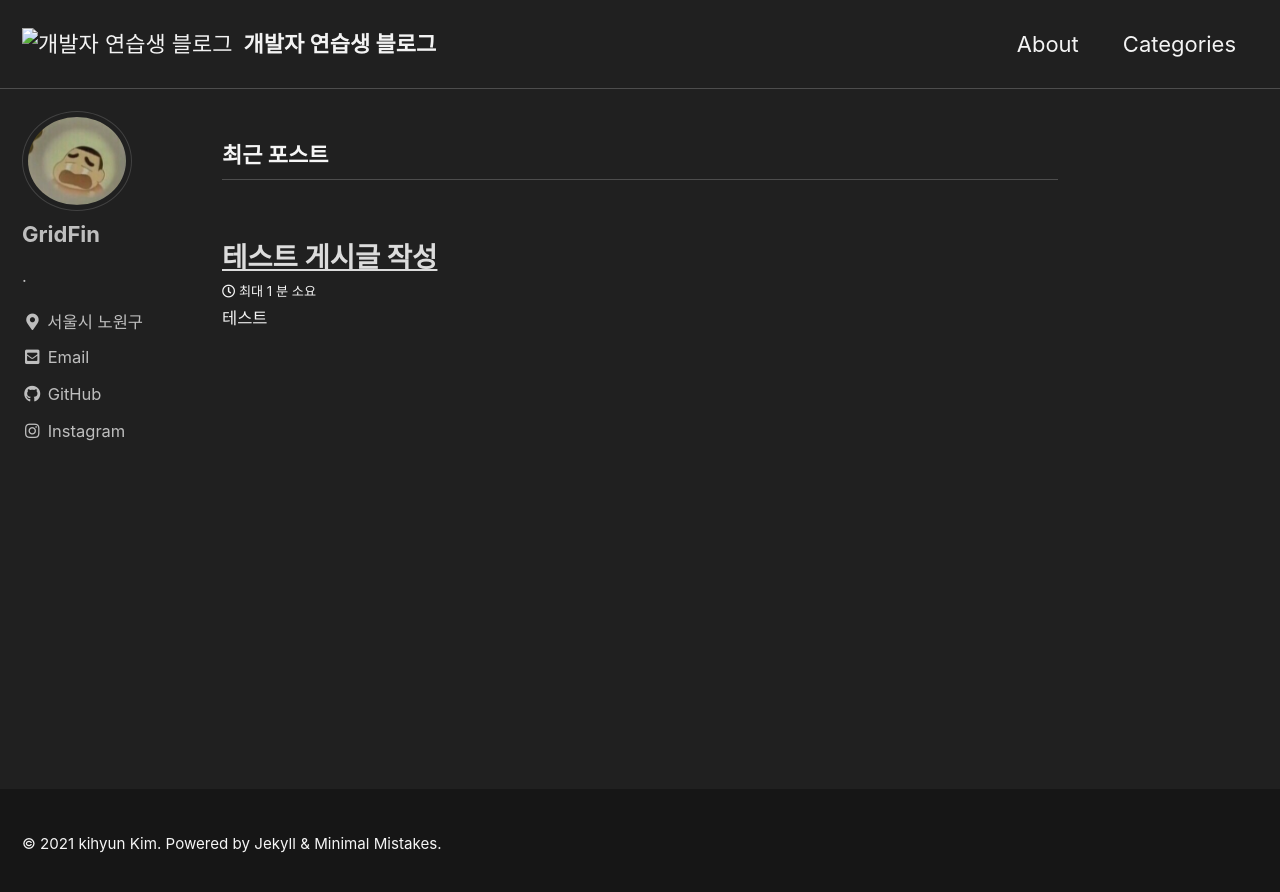
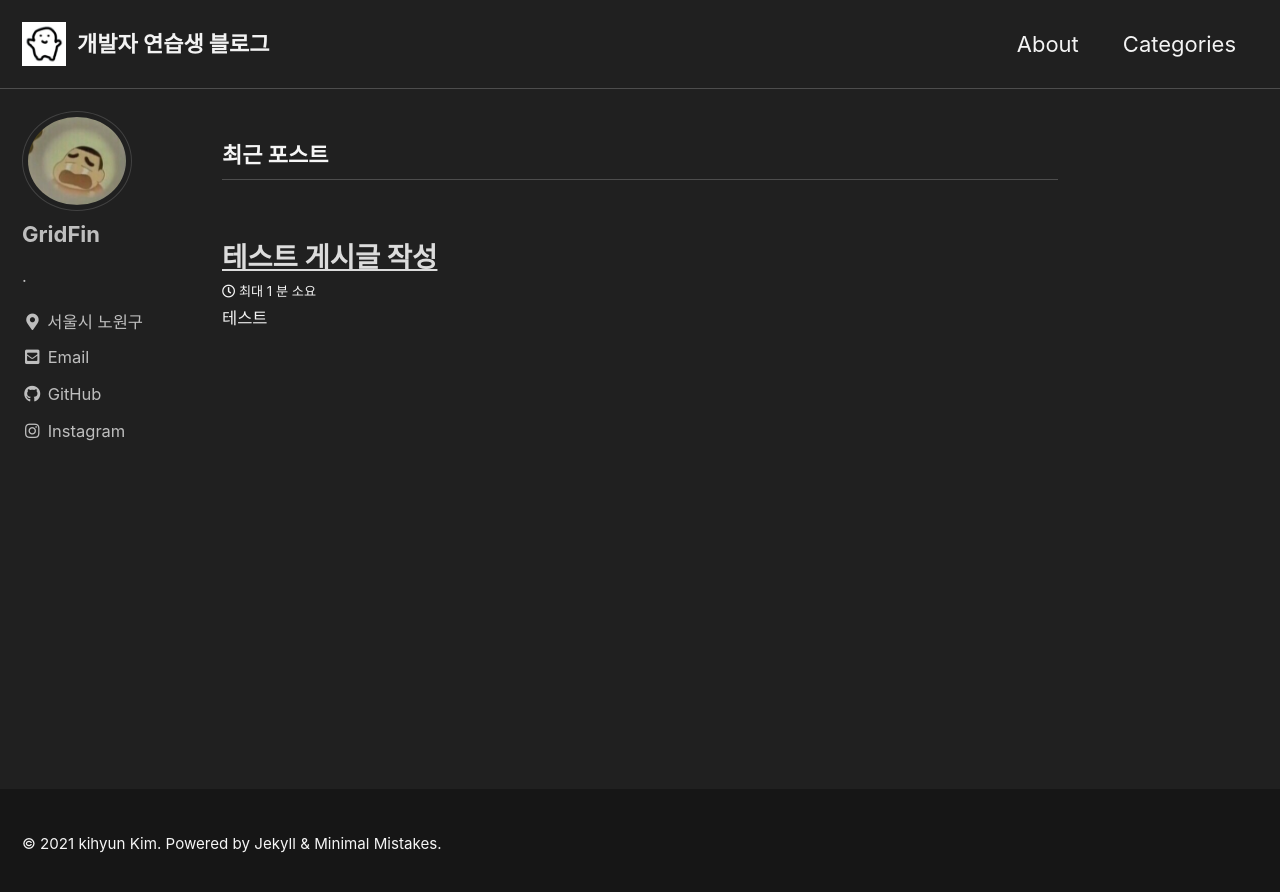
Before and after one commit to GridFin/GridFin.github.io, a Jekyll site: the page built from index.html, in a window 1280 px wide. Shown: the top 892 px of the page. Built offline with Jekyll 4.4.1, drawn with Linux system fonts in a browser that asks for light colours; cached includes are drawn as plain includes; some web fonts are replaced; the list of posts is cut into pages by our own code.

Commit message:
Update _config.yml

```diff
--- a/_config.yml
+++ b/_config.yml
@@ -25,7 +25,7 @@
 baseurl                  : # the subpath of your site, e.g. "/blog"
 repository               : # GitHub username/repo-name e.g. "mmistakes/minimal-mistakes"
 teaser                   : # path of fallback teaser image, e.g. "/assets/images/500x300.png"
-logo                     : "/assets/images/favicon.ico/android-icon-96x96.jpg" # path of logo image to display in the masthead, e.g. "/assets/images/88x88.png"
+logo                     : "/assets/images/favicon.ico/android-icon-96x96.png" # path of logo image to display in the masthead, e.g. "/assets/images/88x88.png"
 masthead_title           : # overrides the website title displayed in the masthead, use " " for no title
 # breadcrumbs            : false # true, false (default)
 words_per_minute         : 200
```
